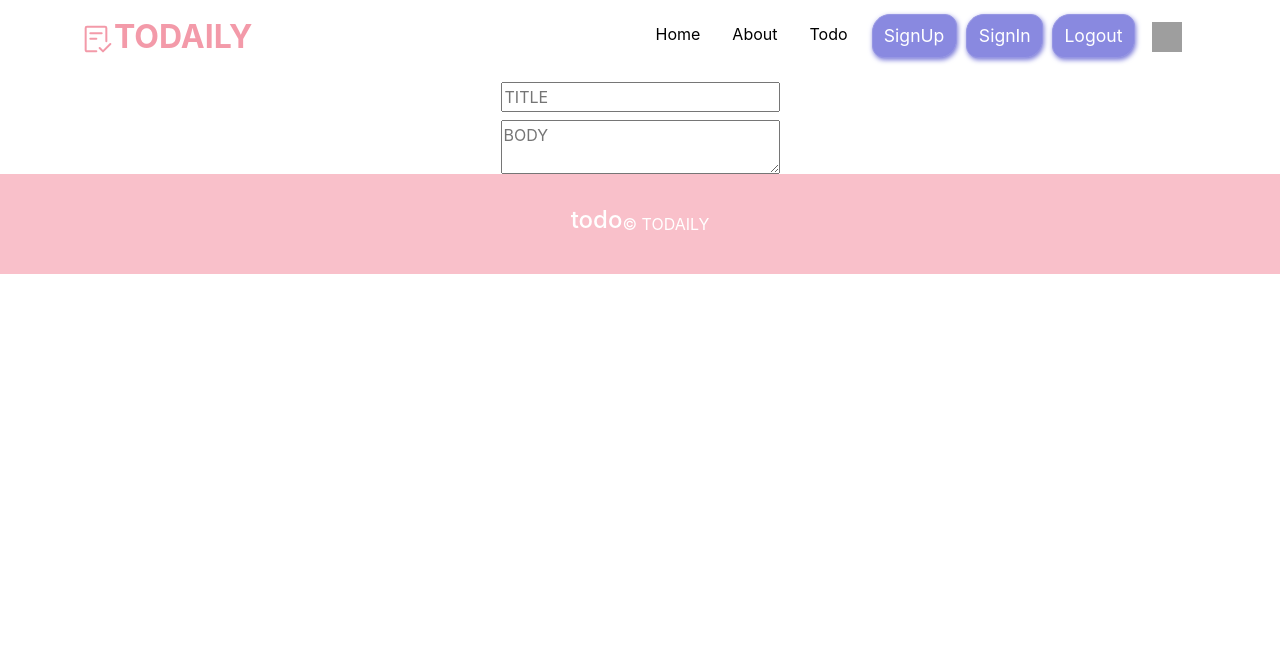
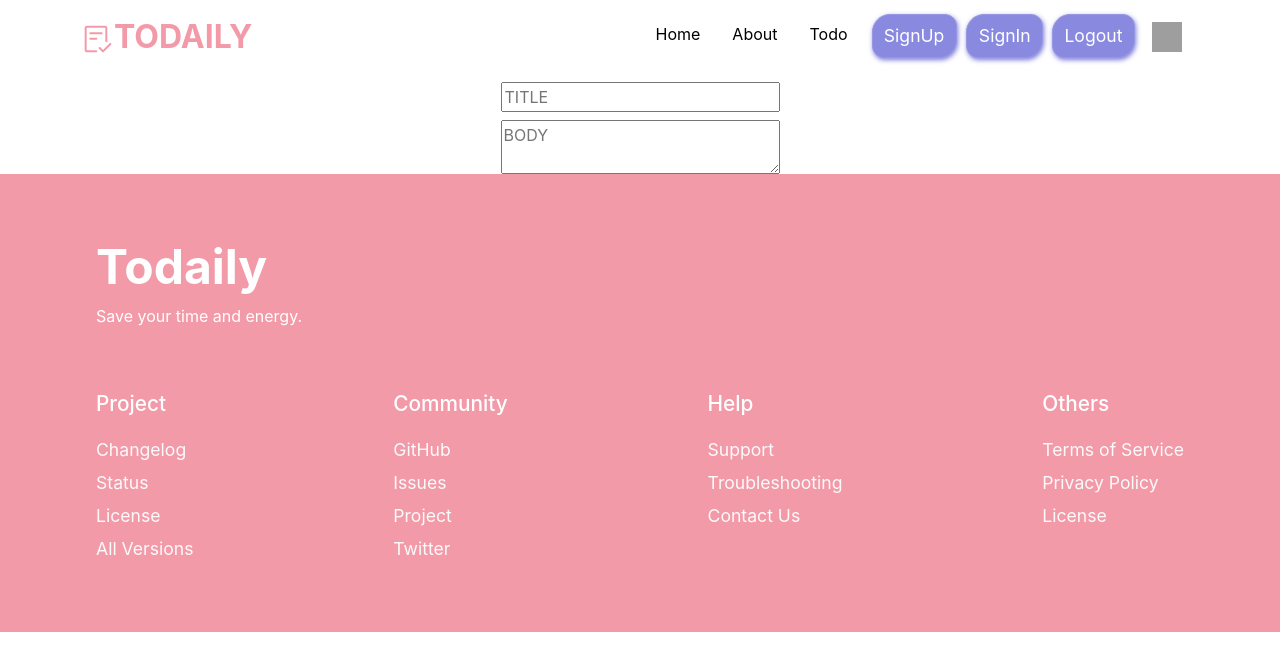
Before and after one commit to saakcy7/Todaily, a React (Create React App) app in the folder frontend/: page /todo in a window 1280 px wide. Shown: the top 670 px of the page. Built offline with nearby package versions, Linux system fonts and the light colour scheme; grey boxes are pictures that could not be loaded.

Commit message:
footer changes

```diff
--- a/frontend/src/components/Footer/Footer.css
+++ b/frontend/src/components/Footer/Footer.css
@@ -1,6 +1,69 @@
 .footer{
-    background-color: #f9c0ca;
+    background:#f39aa9;
+    padding: 4rem 6rem;
     color: white;
-    height: 100px;
+    width:100%;
+
 
 }
+.footer h1{
+    font-size: 3.0rem;
+
+    font-weight: 700;
+}
+
+.top{
+    display: flex;
+    align-items: center;
+    text-align: start;
+    justify-content: space-between;
+    flex-wrap: wrap;
+}
+
+
+.top i{
+    color: white;
+    font-size: 2rem;
+    margin-left: 1rem;
+}
+
+.top i:hover{
+    color:black;
+}
+
+.bottom{
+    padding-top: 2rem;
+    text-align: start;
+    display: flex;
+    justify-content: space-between;
+    flex-wrap:wrap;
+}
+
+.bottom div{
+    display: flex;
+    flex-direction: column;
+}
+
+.bottom h4{
+    font-size: 1.3rem;
+    padding: 1rem 0 0.8rem 0;
+}
+
+.bottom a{
+    text-decoration: none;
+    color: #fafafa;
+    padding-bottom: 0.4rem;
+    font-size: 1.1rem;
+}
+
+@media screen and (max-width:850px){
+    .footer{
+        padding: 4rem 2rem;
+    }
+    footer i{
+        margin: 1rem 1rem 0 0;
+    }
+    .bottom div{
+        width: 50%;
+    }
+}
--- a/frontend/src/components/Footer/Footer.jsx
+++ b/frontend/src/components/Footer/Footer.jsx
@@ -1,10 +1,56 @@
-import React from 'react';
-import './Footer.css';
-const Footer = () => {
-    return (
-        <div className=' container-fluid p-3 d-flex justify-content-center align-items-center text-white footer'>
-            <h4>todo</h4>
-            <p className='m-0'>&copy; TODAILY</p>
+import "./Footer.css"
+const Footer=()=>{
+    return(
+        <div className="footer">
+            <div className="top">
+                <div>
+                    <h1>Todaily</h1>
+                    <p>Save your time and energy.</p>
+                </div>
+                <div>
+                    <a href="https://www.facebook.com/profile.php?id=100089205386807">
+                    <i class="fa-brands fa-square-facebook"></i>
+                     </a>
+                     <a href="https://www.instagram.com/saak_cy/">
+                     <i class="fa-brands fa-square-instagram"></i>
+                    </a>
+                    <a href="https://github.com/saakcy7">
+                     <i class="fa-brands fa-square-github"></i>
+                    </a>
+                    <a href="https://www.linkedin.com/in/sakshi-kc-732162280/">
+                     <i class="fa-brands fa-linkedin"></i>
+                    </a>
+                </div>
+            </div>
+            <div className="bottom">
+                <div>
+                    <h4>Project</h4>
+                    <a href="/">Changelog</a>
+                    <a href="/">Status</a>
+                    <a href="/">License</a>
+                    <a href="/">All Versions</a>
+                </div>
+                <div>
+                    <h4>Community</h4>
+                    <a href="https://github.com/saakcy7">GitHub</a>
+                    <a href="/">Issues</a>
+                    <a href="/">Project</a>
+                    <a href="/">Twitter</a>
+                </div>
+                <div>
+                    <h4>Help</h4>
+                    <a href="/">Support</a>
+                    <a href="/">Troubleshooting</a>
+                    <a href="/">Contact Us</a>
+                </div>
+                <div>
+                    <h4>Others</h4>
+                    <a href="/">Terms of Service</a>
+                    <a href="/">Privacy Policy</a>
+                    <a href="/">License</a>
+                </div>
+
+            </div>
         </div>
     );
 }
--- a/frontend/src/components/Home/Home.css
+++ b/frontend/src/components/Home/Home.css
@@ -25,8 +25,8 @@
     margin-bottom: 20px;
 }
 
-.btn{
-    background-color: rgb(137, 137, 224);
+.home-container .btn{
+    background-color: rgb(136, 136, 196);
     border-radius: 40px;
     border: 1px solid rgb(125, 125, 224);
     box-shadow:1px 2px 5px rgb(129, 129, 218);
--- a/frontend/src/components/Home/Home.jsx
+++ b/frontend/src/components/Home/Home.jsx
@@ -11,7 +11,7 @@ const Home = () => {
         <p>Make your day productive by planning your day with us.</p>
         <button className='btn btn-primary'>Get Started</button>
         </div>
-        <img className="img img-primary" src={image}></img>
+        <img className="img img-primary" src={image} alt='/'></img>
     </div>
 
     </>
```
